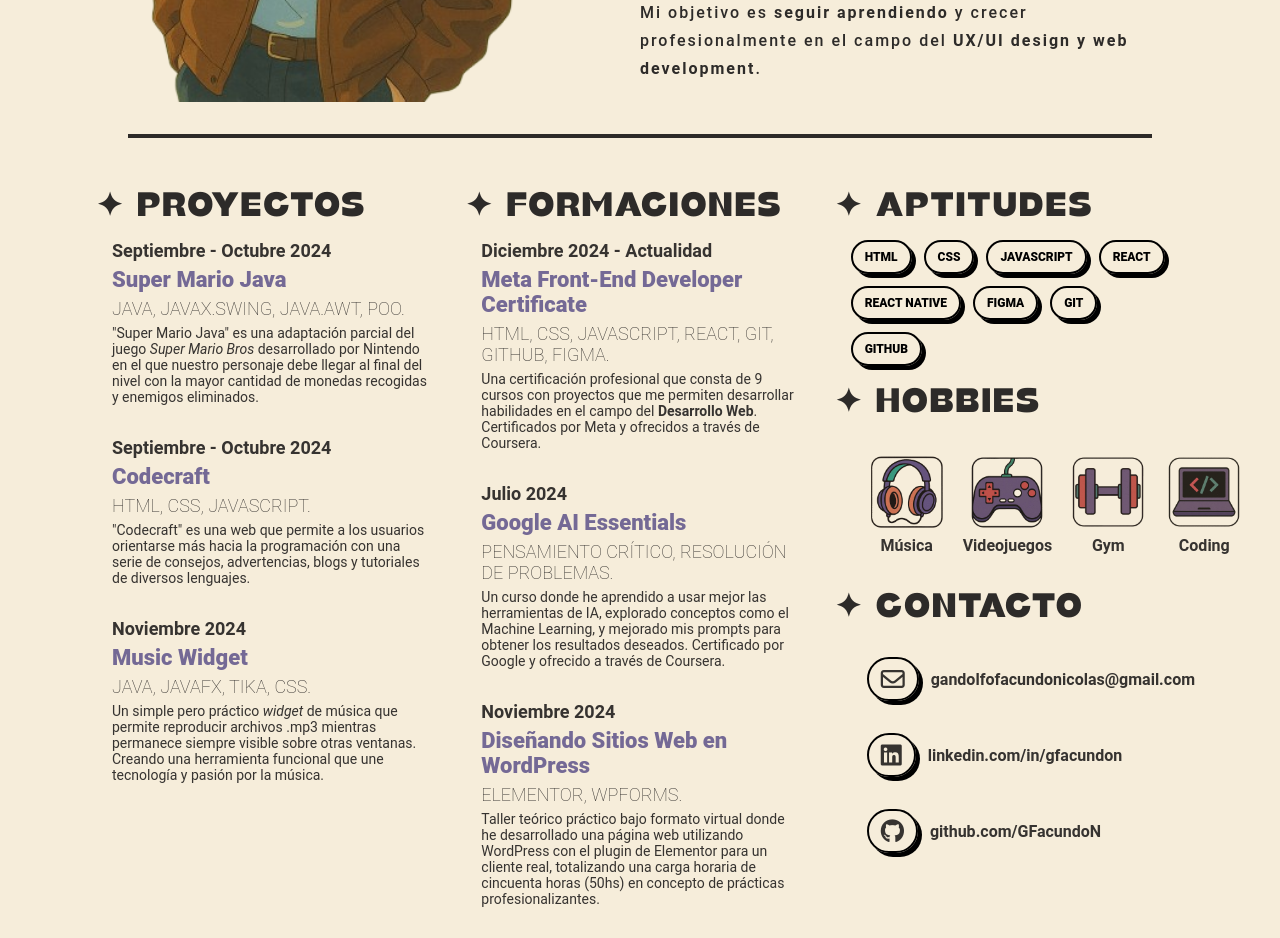
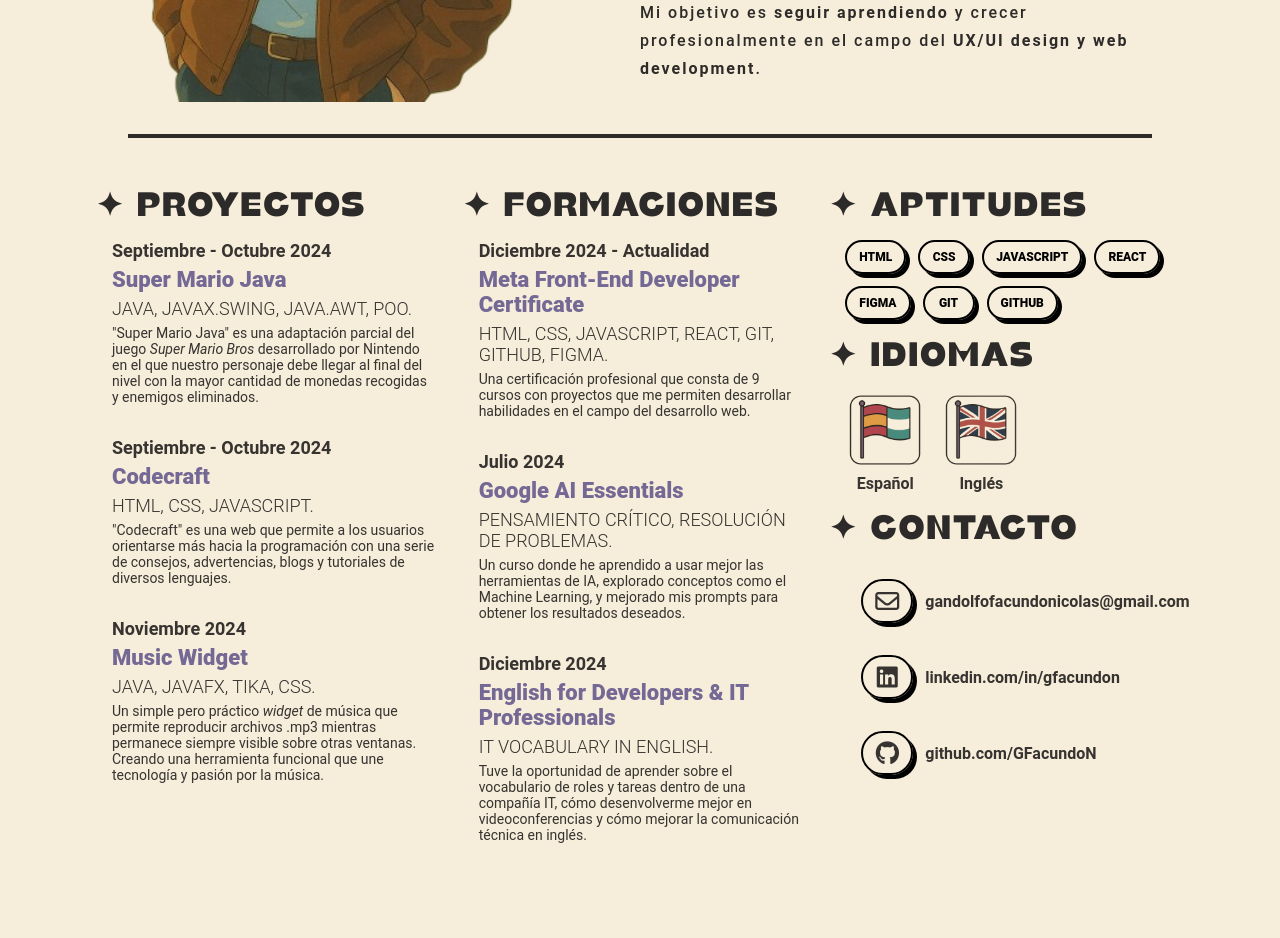
Before and after one commit to GFacundoN/My-Portfolio, a plain HTML site: page index.html in a window 1280 px wide. Shown: the part 1317-2255 px from the top of the page. Drawn offline with Linux system fonts and the light colour scheme.

Commit message:
Correcciones de contenido

```diff
--- a/index.html
+++ b/index.html
@@ -3,8 +3,11 @@
 <head>
     <meta charset="UTF-8">
     <meta name="viewport" content="width=device-width, initial-scale=1.0">
-    <meta property="og:title" content="Mi Portafolio">
+    <meta property="og:title" content="My Portfolio">
     <meta property="og:description" content="Este es mi portafolio de desarrollador.">
+    <meta name="keywords" content="facundo nicolas gandolfo, facundo gandolfo, facundo gandolfo portfolio, facundo nicolas gandolfo portfolio, gandolfo portfolio, facundo nicolas gandolfo github, facundo gandolfo github, facundo nicolas gandolfo linkedin, facundo gandolfo linkedin, facundo nicolas gandolfo instagram, facundo gandolfo instagram">
+    <meta name="author" content="Facundo Nicolas Gandolfo">
+    <meta name="robots" content="index, follow">
     <meta property="og:image" content="https://gfacundon.github.io/portfolio/imags/icon.png">
     <meta property="og:type" content="website">
     <link rel="stylesheet" href="styles.css">
@@ -23,10 +26,10 @@
     </header>
     <div class="separator"></div>
     <nav>
-        <a href="">UI <strong>DESIGN</strong></a>
         <a href="">VERSION <strong>CONTROL</strong></a>
-        <a href="">SOCIAL <STRONG>MEDIA</STRONG></a>
-        <a href="">GAME <strong>DESIGN</strong></a>
+        <a href="">UX/UI <strong>DESIGN</strong></a>
+        <a href="">FRONT-<strong>END</strong></a>
+        <a href="">JAVA<strong>SCRIPT</strong></a>
         <a href="">WEB <strong>DEVELOPMENT</strong></a>
     </nav>
     <div class="separator"></div>
@@ -44,9 +47,8 @@
         </div>
         <div class="separator"></div>
         <section class="resume">
-            <div class="projects">
+            <div>
                 <h2>✦ PROYECTOS</h2>
-                <!-- Lista de proyectos -->
                 <div class="item">
                     <strong>Septiembre - Octubre 2024</strong>
                     <a href="">Super Mario Java</a>
@@ -67,91 +69,77 @@
                 </div>
 
             </div>
-            <div class="formations">
+            <div>
                 <h2>✦ FORMACIONES</h2>
                 <div class="item">
                     <strong>Diciembre 2024 - Actualidad</strong>
                     <a href="">Meta Front-End Developer Certificate</a>
                     <h4>HTML, CSS, JAVASCRIPT, REACT, GIT, GITHUB, FIGMA.</h4>
-                    <p>Una certificación profesional que consta de 9 cursos con proyectos que me permiten desarrollar habilidades en el campo del <strong>Desarrollo Web</strong>. Certificados por Meta y ofrecidos a través de Coursera.</p>
+                    <p>Una certificación profesional que consta de 9 cursos con proyectos que me permiten desarrollar habilidades en el campo del desarrollo web.</p>
                 </div>
                 <div class="item">
                     <strong>Julio 2024</strong>
-                    <a href="">Google AI Essentials</a>
+                    <a href="https://www.coursera.org/account/accomplishments/verify/FW7GQLFFZ5HP" target="_blank">Google AI Essentials</a>
                     <h4>PENSAMIENTO CRÍTICO, RESOLUCIÓN DE PROBLEMAS.</h4>
-                    <p>Un curso donde he aprendido a usar mejor las herramientas de IA, explorado conceptos como el Machine Learning, y mejorado mis prompts para obtener los resultados deseados. Certificado por Google y ofrecido a través de Coursera.</p>
+                    <p>Un curso donde he aprendido a usar mejor las herramientas de IA, explorado conceptos como el Machine Learning, y mejorado mis prompts para obtener los resultados deseados.</p>
                 </div>
                 <div class="item">
-                    <strong>Noviembre 2024</strong>
-                    <a href="">Diseñando Sitios Web en WordPress</a>
-                    <h4>ELEMENTOR, WPFORMS.</h4>
-                    <p>Taller teórico práctico bajo formato virtual donde he desarrollado una página web utilizando WordPress con el plugin de Elementor para un cliente real, totalizando una carga horaria de cincuenta horas (50hs) en concepto de prácticas profesionalizantes.</p>
+                    <strong>Diciembre 2024</strong>
+                    <a href="">English for Developers & IT Professionals</a>
+                    <h4>IT VOCABULARY IN ENGLISH.</h4>
+                    <p>Tuve la oportunidad de aprender sobre el vocabulario de roles y tareas dentro de una compañía IT, cómo desenvolverme mejor en videoconferencias y cómo mejorar la comunicación técnica en inglés.</p>
                 </div>
 
             </div>
-            <section>
-                <div class="aptitudes">
+            <div>
+                <div>
                     <h2>✦ APTITUDES</h2>
                     <div class="badge-container">
                         <div class="badge">HTML</div>
                         <div class="badge">CSS</div>
                         <div class="badge">JAVASCRIPT</div>
                         <div class="badge">REACT</div>
-                        <div class="badge">REACT NATIVE</div>
                         <div class="badge">FIGMA</div>
                         <div class="badge">GIT</div>
                         <div class="badge">GITHUB</div>
                     </div>
 
                 </div>
-                <div class="hobbies">
-                    <h2>✦ HOBBIES</h2>
-                    <div class="hobbies-container">
+                <div>
+                    <h2>✦ IDIOMAS</h2>
+                    <div class="lang-container">
                         <div class="icon">
-                            <img src="imags/musicIcon.png" alt="">
-                            <p>Música</p>
+                            <img src="imags/españolIcon.png" alt="">
+                            <p>Español</p>
                         </div>
                         <div class="icon">
-                            <img src="imags/gamingIcon.png" alt="">
-                            <p>Videojuegos</p>
-                        </div>
-                        <div class="icon">
-                            <img src="imags/gymIcon.png" alt="">
-                            <p>Gym</p>
-                        </div>
-                        <div class="icon">
-                            <img src="imags/codingIcon.png" alt="">
-                            <p>Coding</p>
+                            <img src="imags/inglesIcon.png" alt="">
+                            <p>Inglés</p>
                         </div>
                     </div>
                 </div>
-                <div class="contact">
+                <div>
                     <h2>✦ CONTACTO</h2>
                     <div class="contact-badges">
-                        <a href="https://www.linkedin.com/in/gfacundon" target="_blank">
+                        <a href="mailto:gandolfofacundonicolas@gmail.com" target="_blank">
                         <i class="fa fa-envelope-o badge contact-icon"></i></a>
-                        <a href="https://www.linkedin.com/in/gfacundon" target="_blank">
-                        gandolfofacundonicolas@gmail.com</a>
+                        <a href="mailto:gandolfofacundonicolas@gmail.com" target="_blank">gandolfofacundonicolas@gmail.com</a>
                     </div>
                     <div class="contact-badges">
                         <a href="https://www.linkedin.com/in/gfacundon" target="_blank">
                         <i class="fa-brands fa-linkedin badge contact-icon"></i></a>
-                        <a href="https://www.linkedin.com/in/gfacundon" target="_blank">
-                        linkedin.com/in/gfacundon</a>
+                        <a href="https://www.linkedin.com/in/gfacundon" target="_blank">linkedin.com/in/gfacundon</a>
                     </div>
                     <div class="contact-badges">
                         <a href="https://github.com/GFacundoN" target="_blank">
                         <i class="fa-brands fa-github badge contact-icon"></i></a>
-                        <a href="https://github.com/GFacundoN" target="_blank">
-                            github.com/GFacundoN</a>
+                        <a href="https://github.com/GFacundoN" target="_blank">github.com/GFacundoN</a>
                     </div>
 
                 </div>
-            </section>
-
+            </div>
         </section>
-
     </main>
-    <script src="https://kit.fontawesome.com/f498fe8823.js" crossorigin="anonymous"></script>	<!--iconos-->
+    <script src="https://kit.fontawesome.com/f498fe8823.js" crossorigin="anonymous"></script>   <!--iconos-->
 </body>
 </html>
--- a/styles.css
+++ b/styles.css
@@ -72,7 +72,6 @@
 }
 
 #presentation h1{
-    width: 90%;
     font-family: Popart Pixel;
     color: #232120f3;
     font-weight: 600;
@@ -103,7 +102,7 @@
     display: grid;
     grid-template-columns: repeat(auto-fit, minmax(300px, 1fr));
     grid-auto-flow: column; /* Los elementos se acomodan en columnas en lugar de bajar */
-    gap: 20px;
+    gap: 12px;
     padding: 6vh 12vh 12vh 12vh;
 }
 
@@ -132,7 +131,7 @@
     color: #746995;
 }
 .item h4{
-    font-weight: 100;
+    font-weight: 300;
 }
 .item p{
     font-size: 14px;
@@ -145,6 +144,8 @@
 }
 
 .badge {
+    min-width: 52px;
+    text-align: center;
     cursor: pointer;
     font-family: 'Roboto', sans-serif;
     font-size: 12px;
@@ -171,9 +172,9 @@
 .icon img{
     height: 80px;
 }
-.hobbies-container{
+.lang-container{
     display: flex;
-    padding: 4vh;
+    padding: 2vh;
     gap: 2vh;
 }
 .contact-badges{
@@ -193,6 +194,3 @@
     color: #232120e9;
     font-size: 24px;
 }
-@media (max-width: 450px){
-
-}
```
Also changed, not shown: imags/codingIcon.png (deleted), imags/españolIcon.png (added), imags/gamingIcon.png (deleted), imags/gymIcon.png (deleted), imags/inglesIcon.png (added), imags/musicIcon.png (deleted), 1 other file.
